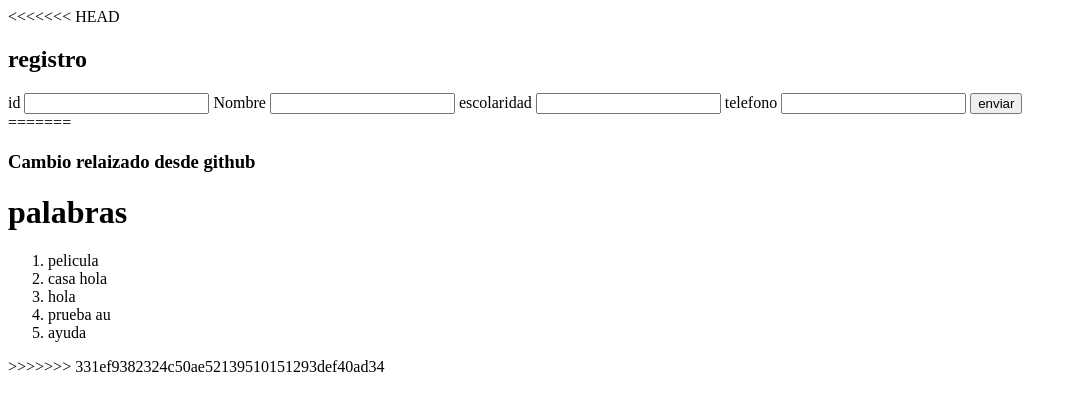
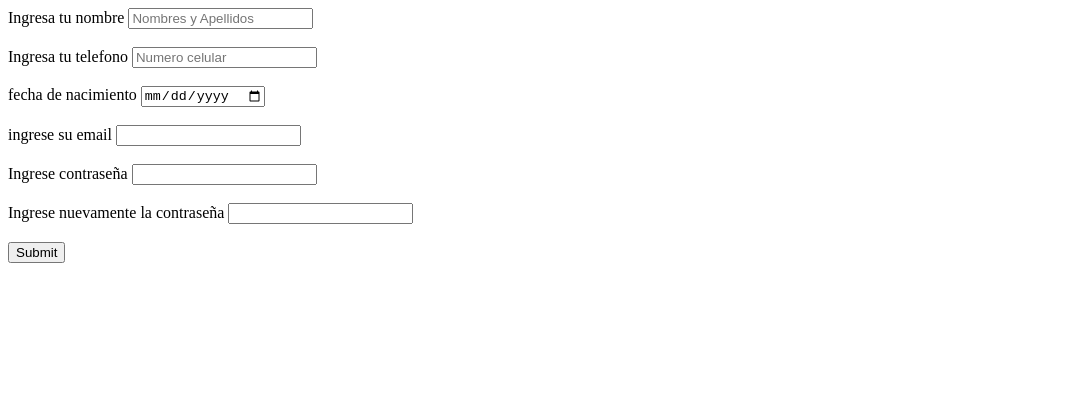
Before and after one commit to oscar9010/web, a plain HTML site: page index.html in a window 1280 px wide. Shown: the whole page, without its empty margins (0-1077 px from the left). Drawn offline with Linux system fonts and the light colour scheme.

Commit message:
formulario sin css

```diff
--- a/index.html
+++ b/index.html
@@ -1,32 +1,42 @@
 <!DOCTYPE html>
-<html lang="en">
+<html lang="es">
 <head>
     <meta charset="UTF-8">
     <meta http-equiv="X-UA-Compatible" content="IE=edge">
     <meta name="viewport" content="width=ol, initial-scale=1.0">
     <title>Document</title>
+    <link rel="stylesheet" href="./css/style.css">
 </head>
 <body>
-<<<<<<< HEAD
-    <form action="recibir.php" method="POST">
-    <h2>registro</h2>
-    id <input type="text" name="id">
-    Nombre <input type="text" name="nombre">
-    escolaridad <input type="text" name="escolaridad">
-    telefono <input type="text" name="telefono">
-    <input type="submit" name="enviar" value="enviar">
-</form>
-=======
-    <h3> Cambio relaizado desde github</h3>
-    <h1>palabras</h1>
-    <ol>
-        <li>pelicula</li>
-        <li>casa hola</li>
-        <li>hola</li>
-        <li>prueba au</li>
-        <li>ayuda</li>
-
-    </ol>
->>>>>>> 331ef9382324c50ae52139510151293def40ad34
+    <form action="">
+        <label for="nombres">
+            <span>Ingresa tu nombre</span>
+            <input type="text " name="nombres" id="nombres"  placeholder="Nombres y Apellidos" autocomplete="name" required>
+        </label><br><br>
+        <label for="telefono">
+            <span>Ingresa tu telefono</span>
+            <input type="tel" name="telefono" id="telefono" placeholder="Numero celular" required autocomplete="tel">
+        </label><br><br>
+        <label for="fecha_nacimiento">
+            <span>fecha de nacimiento</span>
+            <input type="date" name="nacimiento" id="nacimiento" autocomplete="bday" required>
+        </label><br><br>
+        <label for="email">
+            <span> ingrese su email</span>
+            <input type="email" name="email" id="email" autocomplete="email" required>
+        </label><br><br>
+        <label for="pass">
+            <span>Ingrese contraseña</span>
+            <input type="password" name="pass" id="pass" required>
+        </label><br><br>
+        <label for="reingreso_pass">
+            <span>Ingrese nuevamente la contraseña</span>
+            <input type="password" name="r_pass" id="r_pass" required>
+        </label><br><br>
+        <label for="submit">
+            <input type="submit" name="submit" id="submit">
+        </label>
+    </form>
+<script src="./js/script.js"></script>
 </body>
 </html>
--- /dev/null
+++ b/js/script.js
@@ -0,0 +1,13 @@
+var password = document.getElementById("pass")
+  , confirm_password = document.getElementById("r_pass");
+
+function validatePassword(){
+  if(password.value != confirm_password.value) {
+    confirm_password.setCustomValidity("Las contraseñas no coinciden");
+  } else {
+    confirm_password.setCustomValidity('');
+  }
+}
+
+password.onchange = validatePassword;
+confirm_password.onkeyup = validatePassword;
```
Also changed, not shown: css/style.css (renamed from index.css), index.js (deleted).
